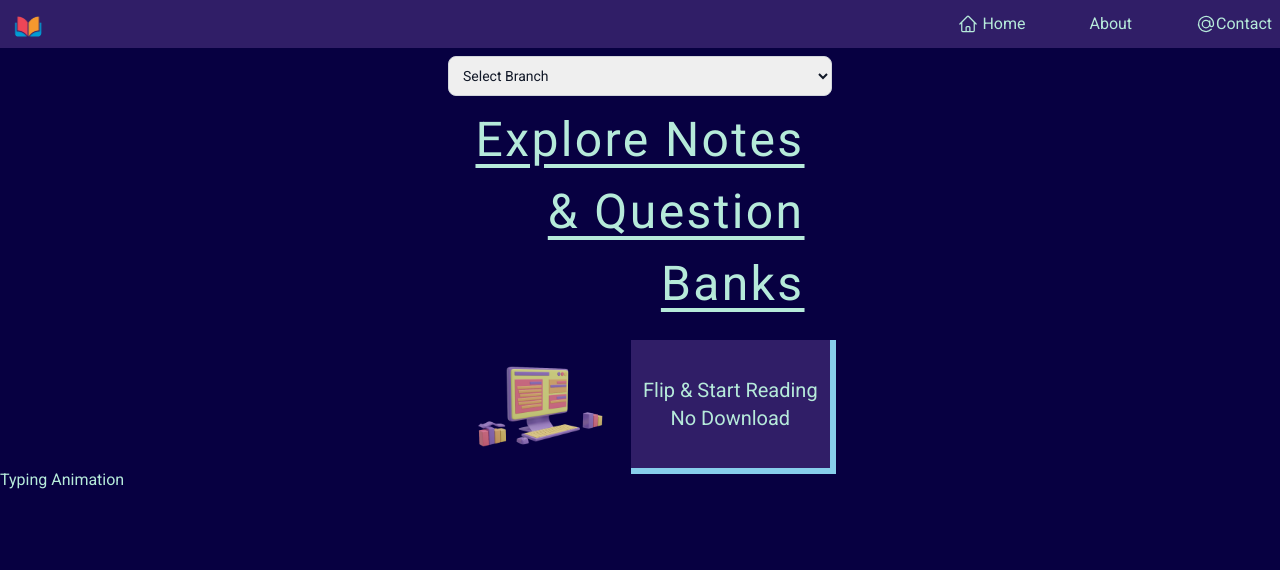
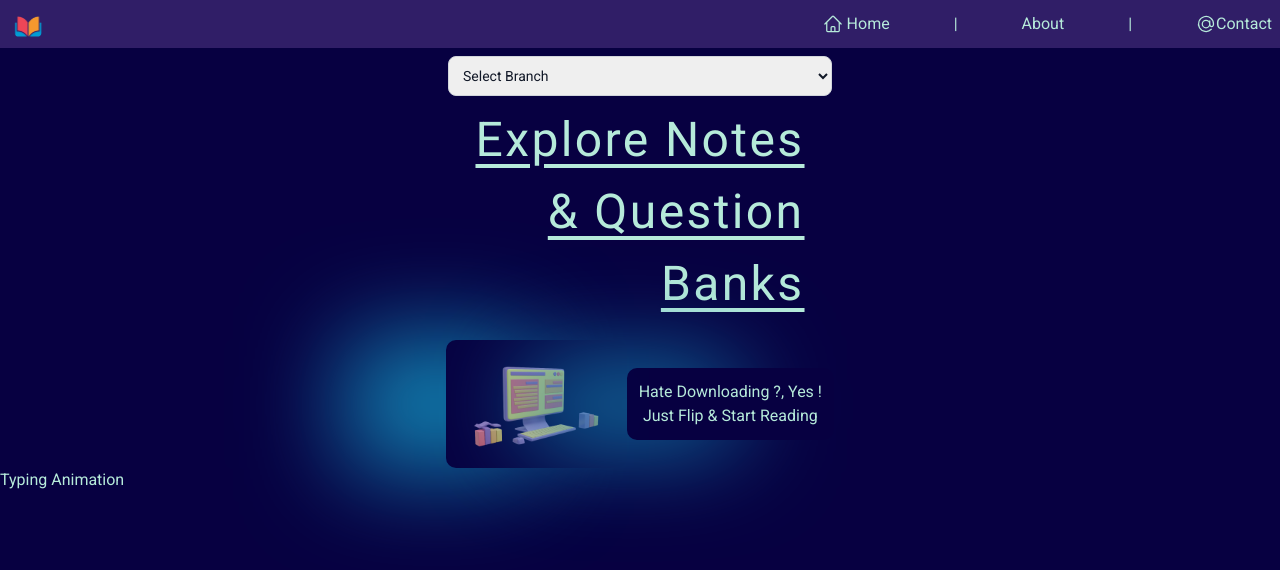
Before and after one commit to anisharaz/resourcesite, a Next.js app: page / in a window 1280 px wide. Shown: the top 570 px of the page. Built offline with nearby package versions, Linux system fonts and the light colour scheme.

Commit message:
fix: Hero section Modification

```diff
--- a/app/components/homepage/Homepage.tsx
+++ b/app/components/homepage/Homepage.tsx
@@ -23,12 +23,12 @@ function Homepage() {
           Banks
         </div>
       </div>
-      <div className="flex justify-center mt-3">
-        <Image src={heroimage} alt="" className="w-auto h-32 p-4" />
-        <div className="heroText text-tert text-xl text-center bg-sec flex items-center p-3">
-          Flip & Start Reading
+      <div className="flex justify-center items-center mt-3 ">
+        <Image src={heroimage} alt="" className="heroText w-auto h-32 p-4 " />
+        <div className="heroText text-tert text-base text-center p-3 ">
+          Hate Downloading ?, Yes !
           <br />
-          No Download
+          Just Flip & Start Reading
         </div>
       </div>
       <Typing />
--- a/app/components/homepage/homepage.scss
+++ b/app/components/homepage/homepage.scss
@@ -1,3 +1,4 @@
 .heroText {
-    box-shadow: 3px 3px 0px 3px skyblue;
+    box-shadow: -100px 0px 100px 2px rgb(19, 131, 179);
+    border-radius: 10px;
 }
--- a/app/components/navbar/Navbar.tsx
+++ b/app/components/navbar/Navbar.tsx
@@ -29,9 +29,11 @@ function Navbar() {
             Home
           </div>
         </a>
+        <div>|</div>
         <a href="">
           <div className="">About</div>
         </a>
+        <div>|</div>
         <a href="">
           <div className="flex content-center items-center">
             <svg
```
